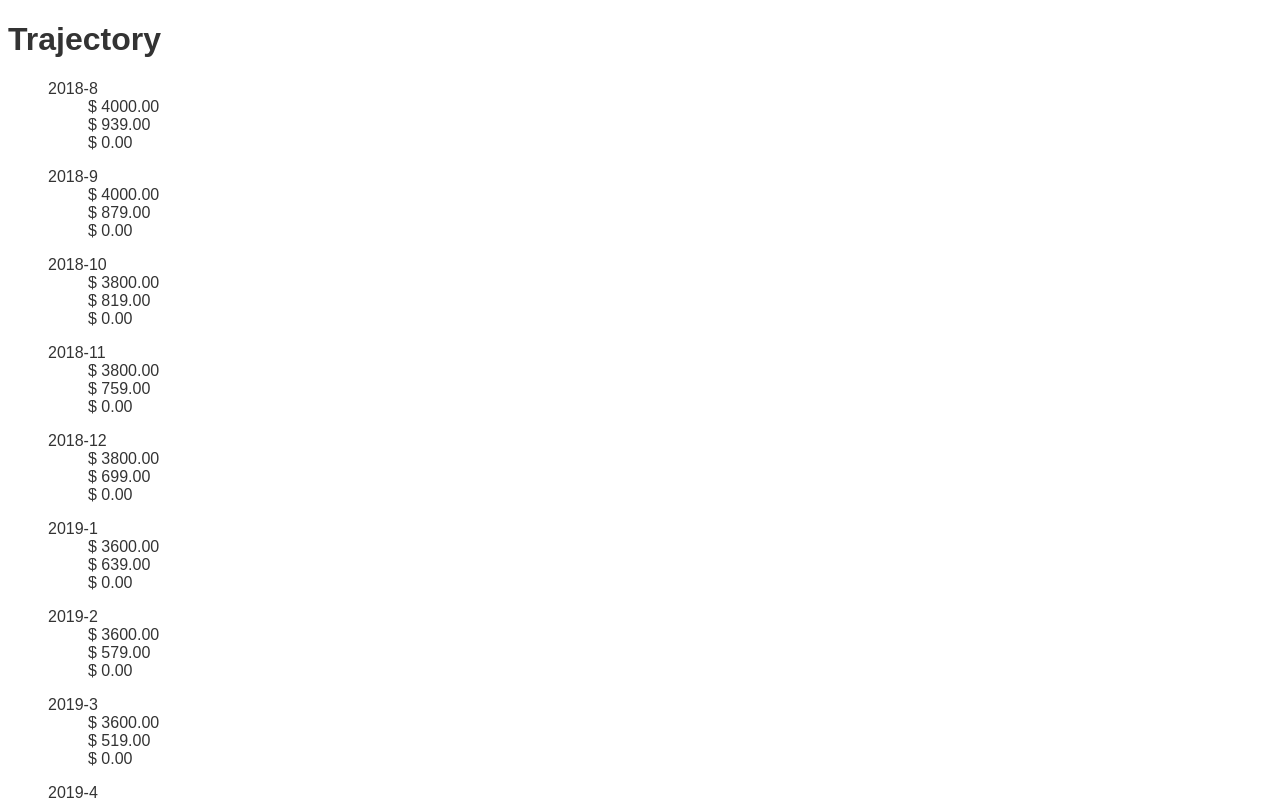
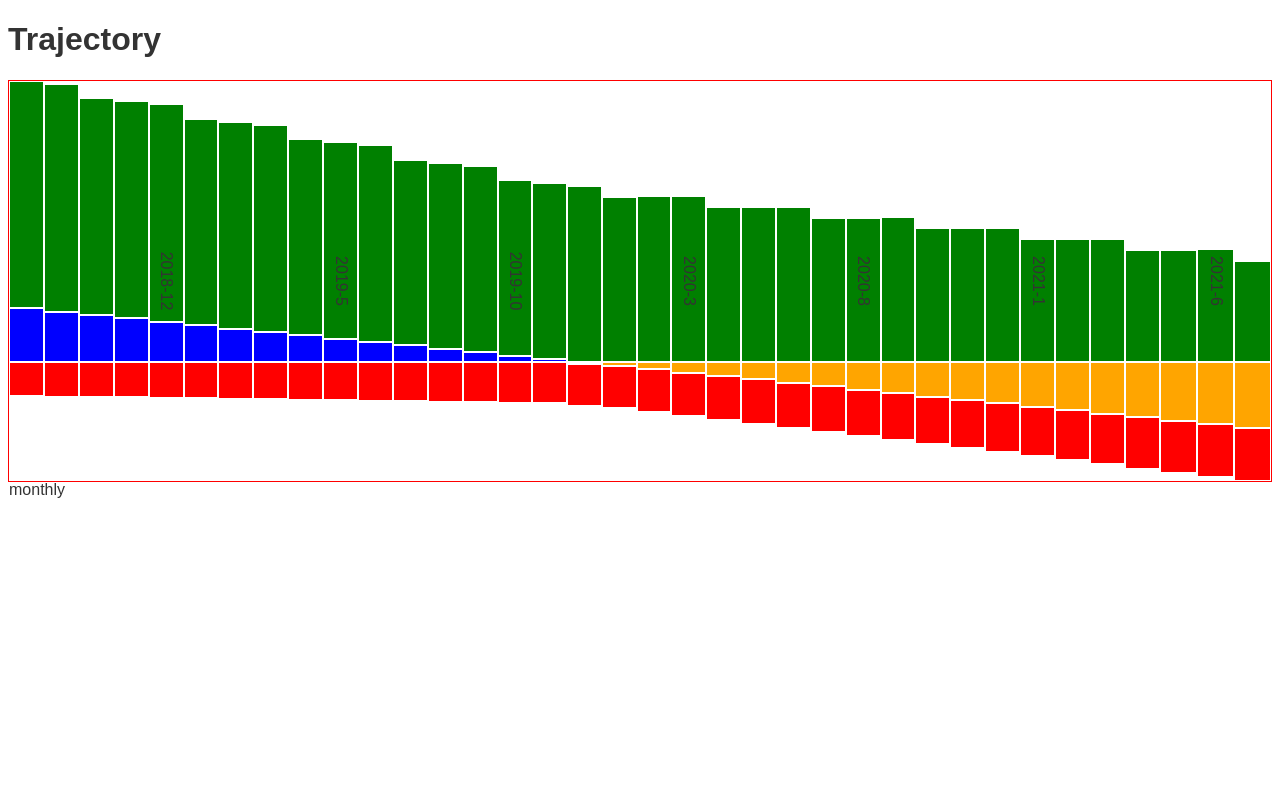
Before and after one commit to WoollyMittens/budgettrajectory-app, a Vue app: page / in a window 1280 px wide. Shown: the top 800 px of the page. Built offline with nearby package versions, Linux system fonts and the light colour scheme.

Commit message:
Construct graph

```diff
--- a/src/App.vue
+++ b/src/App.vue
@@ -41,7 +41,7 @@ export default {
         'credit-card': {
           'name': 'Credit',
           'order': 0,
-          'funds': 0,
+          'funds': -600,
           'interest': {
             'credit': 0,
             'debit': 15
@@ -86,4 +86,7 @@ export default {
   -moz-osx-font-smoothing: grayscale;
   color: #333;
 }
+*, *:before, *:after {
+  box-sizing: border-box;
+}
 </style>
--- a/src/components/BarChart.vue
+++ b/src/components/BarChart.vue
@@ -1,12 +1,16 @@
 <template>
-<figure>
+<figure class="bar-chart">
+  <div class="bar-chart-scroll">
     <bar-chart-point
       v-for="(value, key, index) in timeline"
       :key="'timeline-' + index"
       :date="key"
       :values="value"
+      :min="min"
+      :max="max"
       :interval="interval"
       v-on:pick-date="pickDate"/>
+  </div>
   <figcaption>{{ interval }}</figcaption>
 </figure>
 </template>
@@ -57,6 +61,19 @@ export default {
       return date
     },
 
+    interestInterval (interest, interval) {
+      // add the recurrance interval
+      switch (interval) {
+        case 'biannual': return interest / 2
+        case 'quarterly': return interest / 4
+        case 'monthly': return interest / 12
+        case 'fortnightly': return interest / 26
+        case 'weekly': return interest / 52
+        case 'daily': return interest / 365
+        default: return interest
+      }
+    },
+
     populate () {
       // create a timeline
       this.createTimeline()
@@ -71,19 +88,40 @@ export default {
         // propagate the funds
         this.propagateFunds(this.accounts[key].funds, key)
       }
+      // find the limits
+      this.findLimits()
+    },
+
+    findLimits () {
+      var min, max
+      // for all timeline entries
+      for (var time in this.timeline) {
+        // for all accounts
+        min = 0
+        max = 0
+        for (var account in this.accounts) {
+          // add only the positive amounts
+          if (this.timeline[time][account] > 0) max += this.timeline[time][account]
+          // add only the negative amounts
+          if (this.timeline[time][account] < 0) min += this.timeline[time][account]
+        }
+        // store if the largest
+        this.max = Math.max(this.max, max)
+        // store if the smallest
+        this.min = Math.min(this.min, min)
+      }
     },
 
     propagateFunds (startingFunds, accountKey) {
-      var previousFunds = startingFunds
-      var addedInterest = 0
+      var interest = this.interestInterval(
+        (startingFunds > 0) ? this.accounts[accountKey].interest.credit : this.accounts[accountKey].interest.debit,
+        this.interval
+      )
       // for every point on the timeline
       for (var dateKey in this.timeline) {
-        // TODO: calculate the interest since the previous iteration
         // propagate the starting funds across the transactions
-        this.timeline[dateKey][accountKey] += startingFunds + addedInterest
+        this.timeline[dateKey][accountKey] += startingFunds * (interest / 100 + 1)
         startingFunds = this.timeline[dateKey][accountKey]
-        // remember the current iteration
-        previousFunds = startingFunds
       }
     },
 
@@ -131,7 +169,9 @@ export default {
   },
   data () {
     return {
-      end: new Date(this.updated.getTime() + (365 * 24 * 60 * 60 * 1000)),
+      end: new Date(this.updated.getTime() + (3 * 365 * 24 * 60 * 60 * 1000)),
+      max: 100,
+      min: -100,
       timeline: {
         /*
         '2018-6-13': {
@@ -156,6 +196,21 @@ export default {
 }
 </script>
 
-<style scoped>
-
+<style>
+  .bar-chart {
+    width: 100%;
+    margin: 0;
+    border: solid 1px red;
+  }
+  .bar-chart-scroll {
+    display: flex;
+    justify-content: flex-start;
+    align-items: flex-start;
+    width: 100%;
+    height: 50vh;
+    overflow: auto;
+  }
+  .bar-chart figcaption {
+    position: absolute;
+  }
 </style>
--- a/src/components/BarChartPoint.vue
+++ b/src/components/BarChartPoint.vue
@@ -1,17 +1,104 @@
 <template>
-<dl>
-  <dt v-on:click="$emit('pick-date', date)">{{ date }}</dt>
-  <dd v-for="(value, key, index) in values" :key="'bar-' + key + index">$ {{ value.toFixed(2) }}</dd>
+<dl class="bar-chart-point">
+  <dt class="bar-chart-date" v-on:click="$emit('pick-date', date)">{{ date }}</dt>
+  <span class="bar-chart-pos" :style="barLimit(max)">
+    <dd class="bar-chart-segment" v-for="(value, key, index) in values" v-if="value > 0" :key="'bar-' + key + index" :class="barClass(index, value)" :style="barStyle(index, value)">$ {{ value.toFixed(2) }}</dd>
+  </span>
+  <span class="bar-chart-neg" :style="barLimit(min)">
+    <dd class="bar-chart-segment" v-for="(value, key, index) in values" v-if="value < 0" :key="'bar-' + key + index" :class="barClass(index, value)" :style="barStyle(index, value)">$ {{ value.toFixed(2) }}</dd>
+  </span>
 </dl>
 </template>
 
 <script>
 export default {
   name: 'BarChartPoint',
-  props: ['date', 'values', 'interval']
+  props: ['date', 'values', 'min', 'max', 'interval'],
+  methods: {
+
+    barClass (index, value) {
+      return (value >= 0) ? 'bar-chart-point-credit' : 'bar-chart-point-debit'
+    },
+
+    barStyle (index, value) {
+      var range = (value >= 0) ? this.max : this.min
+      return {
+        height: Math.abs(value / range * 100) + '%',
+        backgroundColor: (value >= 0) ? this.creditColours[index] : this.debitColours[index]
+      }
+    },
+
+    barLimit (fraction) {
+      var range = this.max - this.min
+      return {
+        height: Math.abs(fraction / range * 100) + '%'
+      }
+    }
+
+  },
+  data () {
+    return {
+      creditColours: ['green', 'blue', 'purple', 'green', 'blue', 'purple'],
+      debitColours: ['yellow', 'orange', 'red', 'yellow', 'orange', 'red']
+    }
+  }
 }
 </script>
 
-<style scoped>
+<style>
+.bar-chart-point {
+  flex: 0 1 auto;
+  margin: 0;
+  min-width: 2rem;
+  display: flex;
+  flex-direction: column;
+  align-items: stretch;
+  justify-content: center;
+  height: 100%;
+  position: relative;
+  z-index: 0;
+}
 
+.bar-chart-point:nth-child(5n) {
+  z-index: 1;
+}
+
+.bar-chart-date {
+  position: absolute;
+  white-space: nowrap;
+  display: none;
+  left: 50%;
+  top: 50%;
+  transform: translate(-50%, -50%) rotateZ(90deg);
+}
+
+.bar-chart-point:nth-child(5n) .bar-chart-date {
+  display: block;
+}
+
+.bar-chart-pos,
+.bar-chart-neg {
+  display: flex;
+  flex-direction: column;
+  align-items: stretch;
+  flex: 1 1 auto;
+  height: 50%;
+}
+
+.bar-chart-pos {
+  justify-content: flex-end;
+}
+
+.bar-chart-neg {
+  justify-content: flex-start;
+}
+
+.bar-chart-segment {
+  flex: 0 1 auto;
+  margin: 0;
+  border: solid 1px white;
+  overflow: hidden;
+  white-space: nowrap;
+  text-indent: 110%;
+}
 </style>
```
Lines whose indentation alone changed are shown as unchanged.
